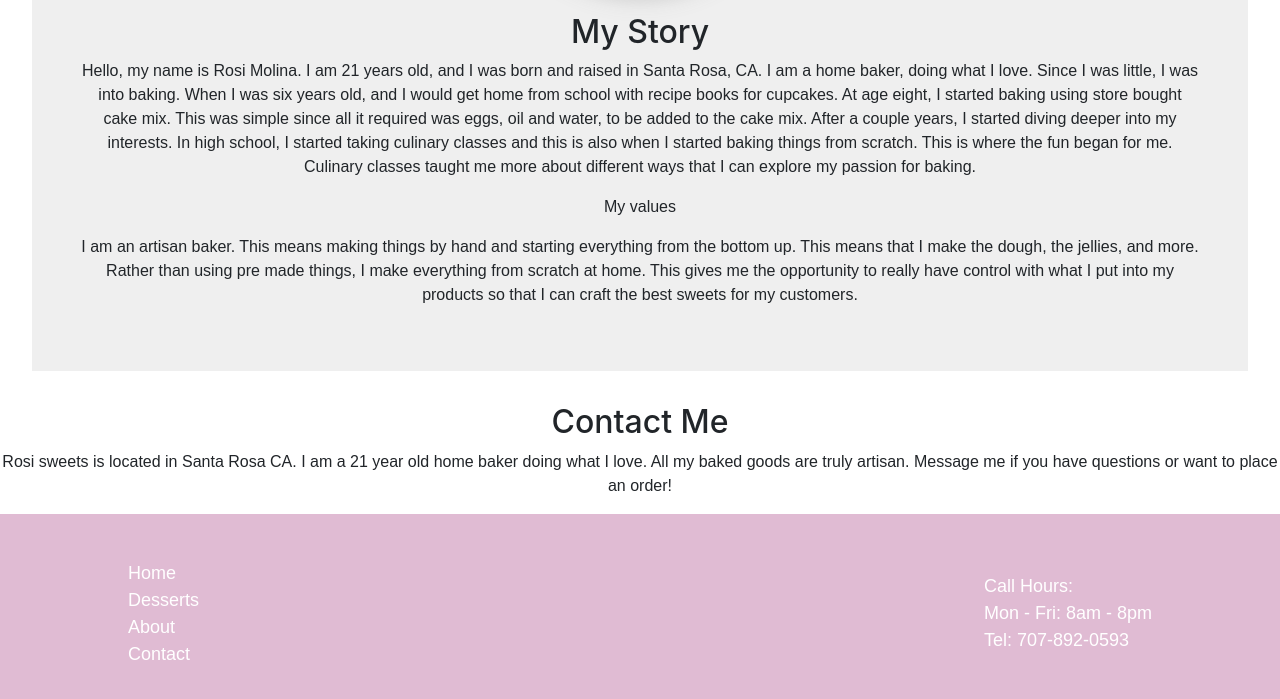
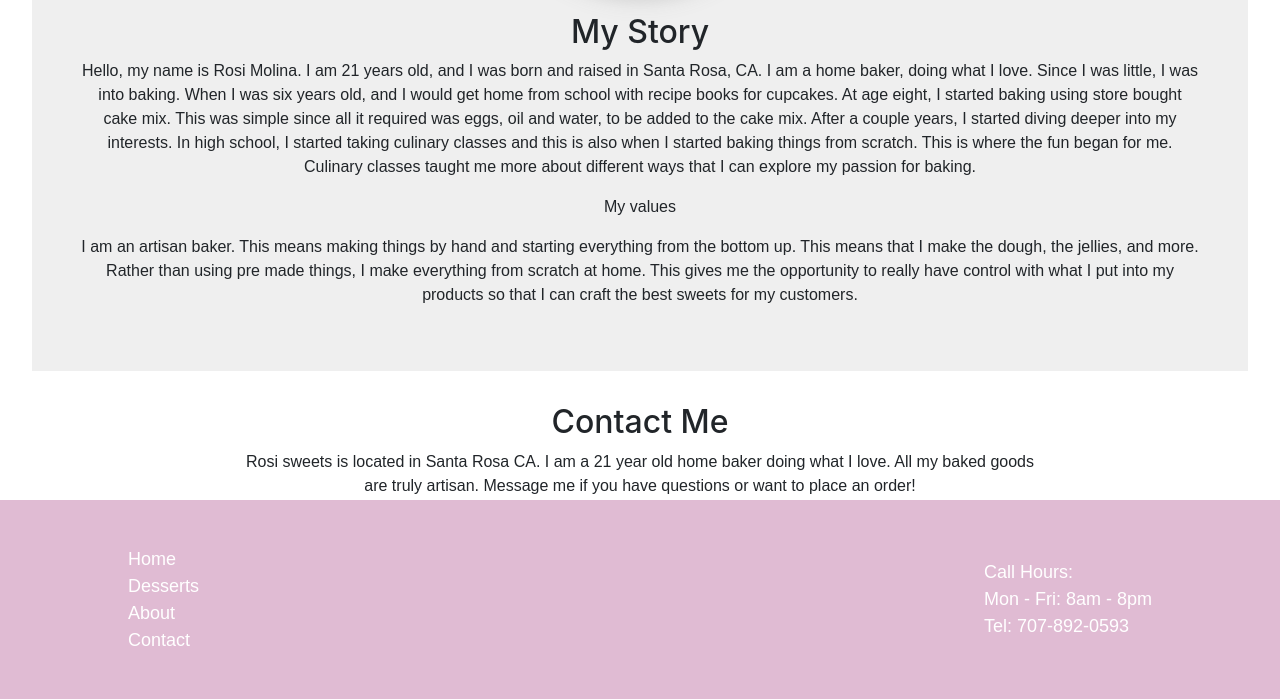
Before and after one commit to alopez96/rosi-sweets, a website: page index.html in a window 1280 px wide. Shown: the part 1435-2134 px from the top of the page. Drawn offline with nearby package versions, Linux system fonts and the light colour scheme; a script that the page names is missing; a web font is replaced by a local one.

Commit message:
clean up

```diff
--- a/css/main.css
+++ b/css/main.css
@@ -193,13 +193,8 @@ p{
     box-shadow: 0 4px 8px 0 #dbdbdb, 0 6px 20px 0 #dbdbdb;
 }
 
-.contact{
-    display: flex;
-    flex-direction: column;
-}
-
-.contact p {
-    float: left;
+.contact p{
+    margin: 2px 15rem;
 }
 
 footer{
@@ -307,7 +302,6 @@ footer a:hover{
 
     .contact{
         display: inline-block;
-
         float: none;
     }
 
--- a/index.html
+++ b/index.html
@@ -39,7 +39,7 @@
                       target="_blank"
                       onclick="nav('gitHub')">
                       <i class="fab fa-instagram fa-lg"></i>
-                        <p class="d-lg-none d-xl-none">Github</p>
+                        <p class="d-lg-none d-xl-none">Instagram</p>
                     </a>
             </li>
           </ul>
@@ -71,12 +71,13 @@
           </div>
         </div>
 
+        <!-- products -->
         <div class="products" id="desserts">
           <div class="elfsight-app-1f55ef5f-97a8-439b-bfa9-1456b94dc25c"></div>
         </div>
 
+        <!-- about section -->
         <div class="about section gray-back" id="about">
-
           <img class="selfie" src="./images/pictures/rosi_4.JPG"/>
           <h2 class="text-center">My Story</h2>
           <div class="text-center">
@@ -101,6 +102,7 @@
           </div>
         </div>
 
+        <!-- contact -->
         <div class="contact text-center" id="contact">
           <h2>Contact Me</h2>
           <div>
@@ -110,38 +112,25 @@
               All my baked goods are truly artisan.
               Message me if you have questions or want to place an order!
             </p>
-            <div class="elfsight-app-a80b2095-df99-40b3-b3e5-391ce0a34f6e contact-form"></div>
           </div>
+          <div class="elfsight-app-a80b2095-df99-40b3-b3e5-391ce0a34f6e contact-form"></div>
         </div>
 
         <div class="elfsight-app-2cb51f4b-8950-40b4-8ae0-eadcaa365476"></div>
 
+        <!-- footer -->
         <footer>
           <div class="footer">
             <ul>
-              <li>
-                <a href="">Home</a>
-              </li>
-              <li>
-                <a href="">Desserts</a>
-              </li>
-              <li>
-                <a href="">About</a>
-              </li>
-              <li>
-                <a href="">Contact</a>
-              </li>
+              <li><a href="#">Home</a></li>
+            <li><a href="#desserts">Desserts</a></li>
+            <li><a href="#about">About</a></li>
+            <li><a href="#contact">Contact</a></li>
             </ul>
             <ul>
-              <li>
-                Call Hours:
-              </li>
-              <li>
-                Mon - Fri: 8am - 8pm
-              </li>
-              <li>
-                Tel: 707-892-0593
-              </li>
+              <li>Call Hours:</li>
+              <li>Mon - Fri: 8am - 8pm</li>
+              <li>Tel: 707-892-0593</li>
             </ul>
           </div>
           <div class="footer">
```
